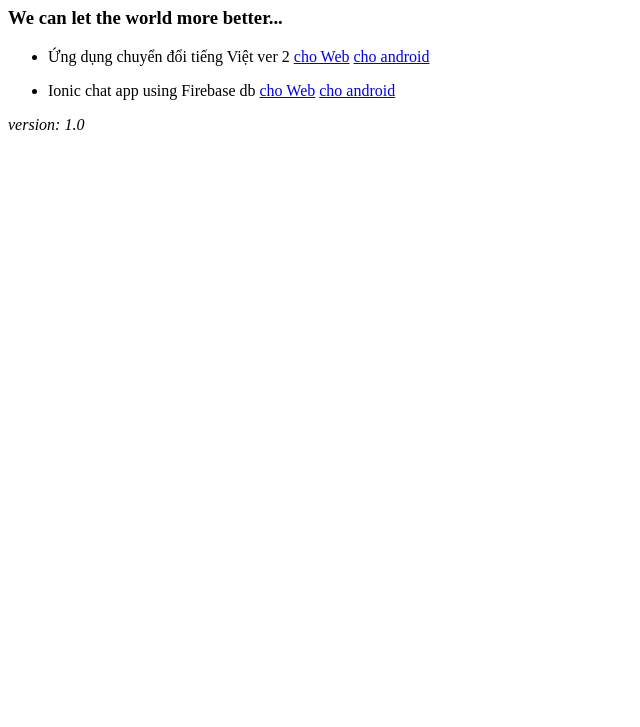
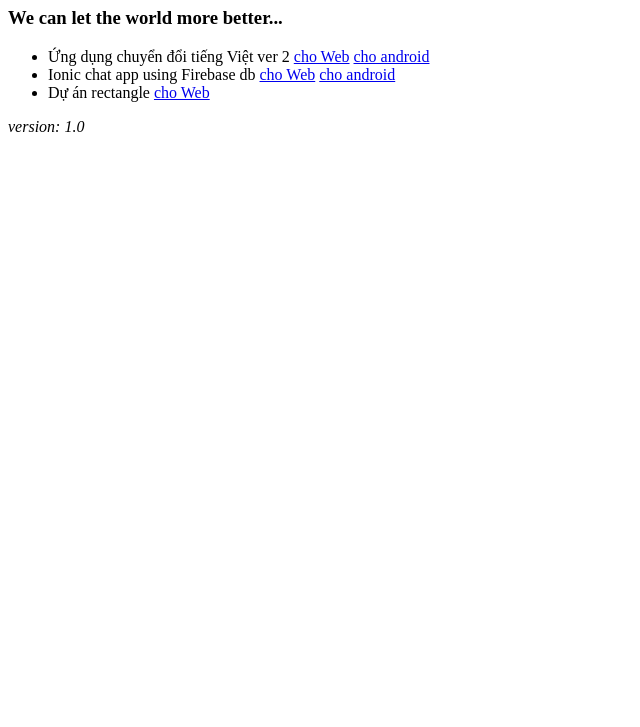
Before and after one commit to huytranbku/huytranbku.github.io, a plain HTML site: page index.html in a window 1280 px wide. Shown: the part 73-800 px from the top of the page, without its empty margins (0-640 px from the left). Drawn offline with Linux system fonts and the light colour scheme.

Commit message:
add repo into menu2

```diff
--- a/index.html
+++ b/index.html
@@ -9,9 +9,8 @@
     <h3>We can let the world more better...</h3>
     <ul>
       <li> Ứng dụng chuyển đổi tiếng Việt ver 2 <a href="/tieng-viet-ver2/index.html">cho Web</a> <a href="/tieng-viet-ver2/app.apk">cho android</a> </li>
-    </ul>
-    <ul>
       <li> Ionic chat app using Firebase db <a href="/vn-utility/index.html">cho Web</a> <a href="/vn-utility/app.apk">cho android</a> </li>
+      <li> Dự án rectangle <a href="/rectangle/index.html">cho Web</a> </li>
     </ul>
     <p> <i>version: 1.0 </i> </p>
   </body>
```
